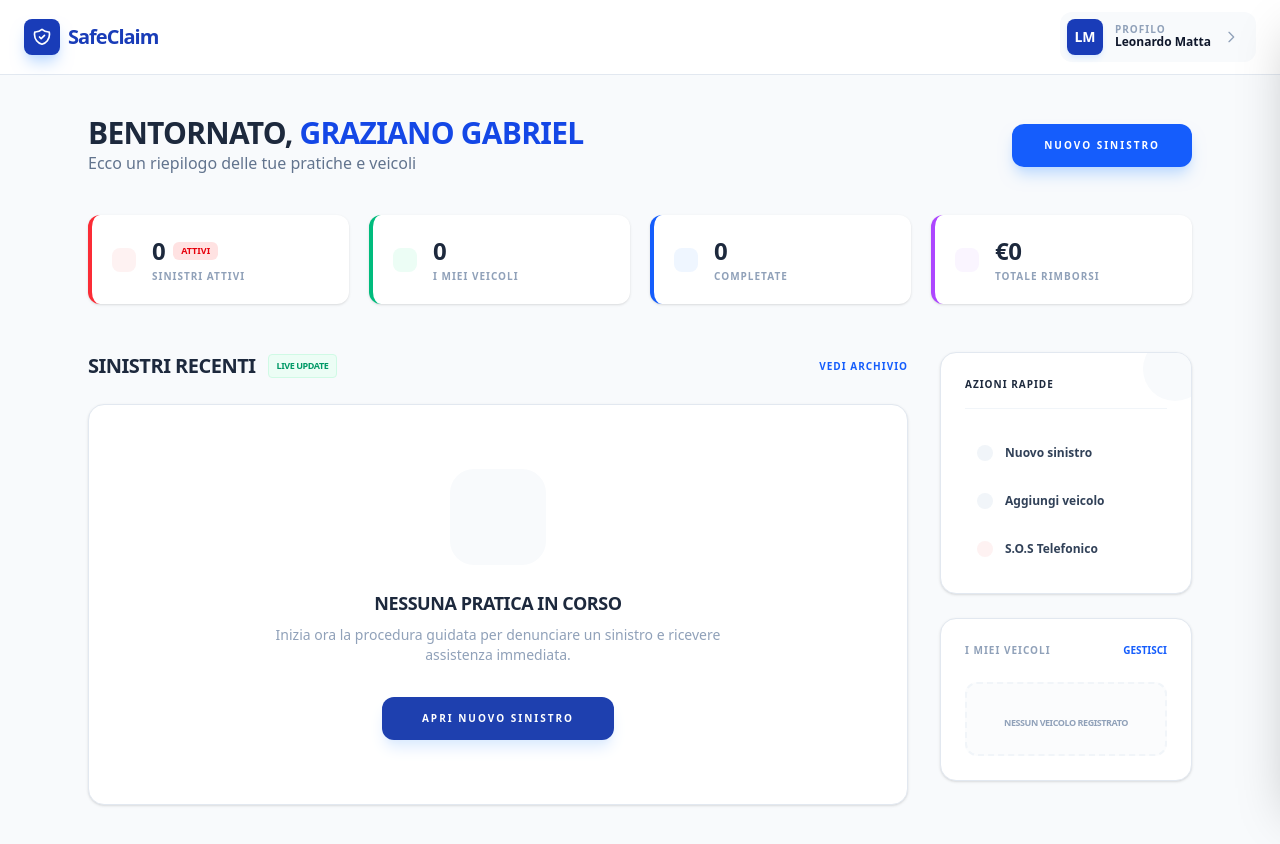
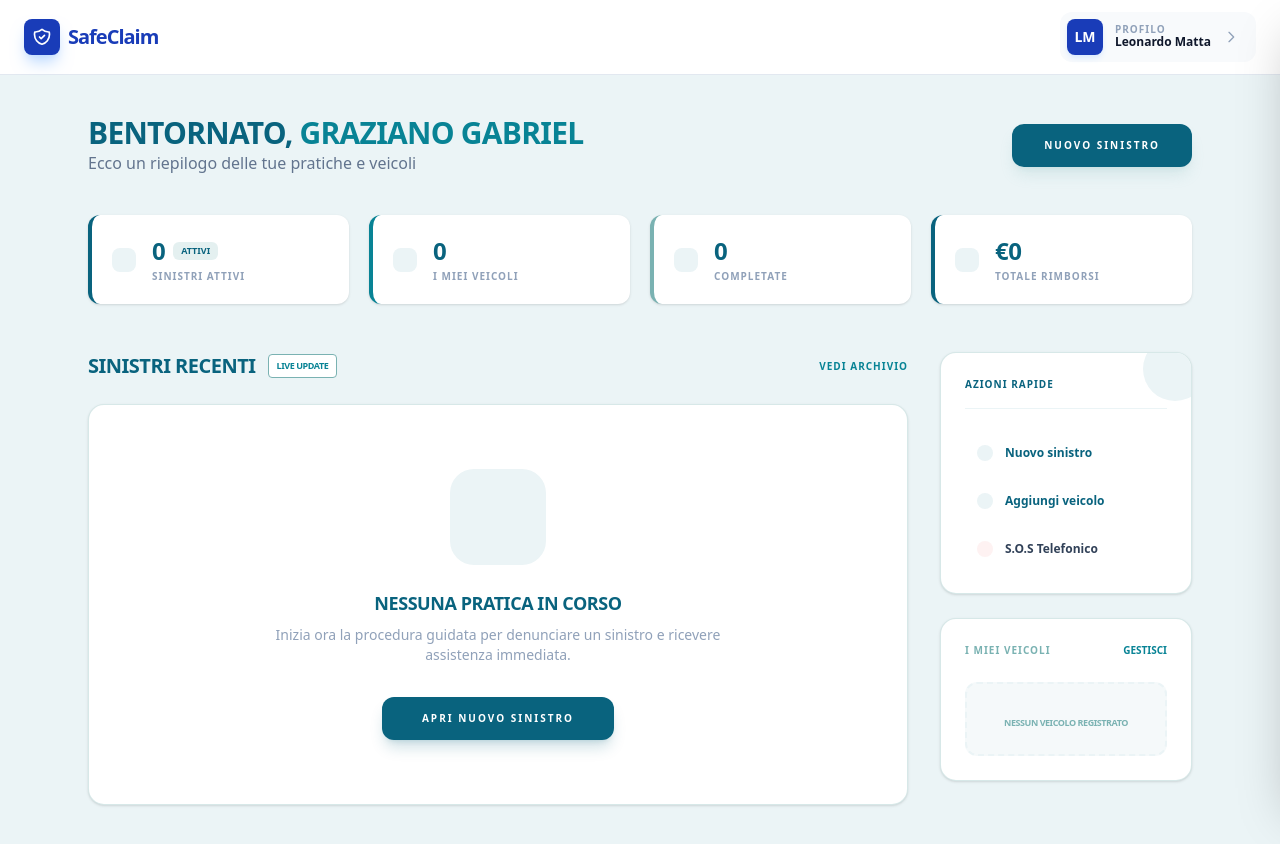
Before and after one commit to mattaLeo/SafeClaim5F---Frontend, an Angular app in the folder Frontend-5F/: page /automobilista in a window 1280 px wide. Shown: the top 844 px of the page. Built offline with nearby package versions, Linux system fonts and the light colour scheme.

Commit message:
palette nuova

```diff
--- a/Frontend-5F/src/app/automobilista/automobilista.html
+++ b/Frontend-5F/src/app/automobilista/automobilista.html
@@ -1,67 +1,67 @@
-<div class="w-full min-h-screen bg-[#F8FAFC]">
+<div class="w-full min-h-screen bg-[#EBF4F6]">
 
   <div class="max-w-6xl mx-auto px-6 py-10">
 
     <header class="flex flex-col md:flex-row justify-between items-start md:items-center mb-10 gap-4">
       <div>
-        <h1 class="text-3xl font-black text-slate-800 uppercase tracking-tight">
-          Bentornato, <span class="text-blue-700">GRAZIANO GABRIEL</span>
+        <h1 class="text-3xl font-black text-[#09637E] uppercase tracking-tight">
+          Bentornato, <span class="text-[#088395]">GRAZIANO GABRIEL</span>
         </h1>
         <p class="text-slate-500 font-medium">Ecco un riepilogo delle tue pratiche e veicoli</p>
       </div>
-      <button type="button" (click)="openNewSinistro()" class="bg-blue-600 hover:bg-blue-700 text-white font-black text-[10px] uppercase tracking-[0.2em] py-3.5 px-8 rounded-xl shadow-lg shadow-blue-200 transition-all">
+      <button type="button" (click)="openNewSinistro()" class="bg-[#09637E] hover:bg-[#088395] text-white font-black text-[10px] uppercase tracking-[0.2em] py-3.5 px-8 rounded-xl shadow-lg shadow-[#7AB2B2]/20 transition-all">
         Nuovo Sinistro
       </button>
     </header>
 
     <div class="grid grid-cols-1 md:grid-cols-2 lg:grid-cols-4 gap-5 mb-12">
 
-      <div class="bg-white p-5 rounded-xl shadow-sm border-l-4 border-red-500 flex items-center justify-between">
+      <div class="bg-white p-5 rounded-xl shadow-sm border-l-4 border-[#09637E] flex items-center justify-between">
         <div class="flex items-center gap-4">
-          <div class="bg-red-50 p-3 rounded-lg text-red-600">
+          <div class="bg-[#EBF4F6] p-3 rounded-lg text-[#09637E]">
             <i class="bi bi-clock-history fs-4"></i>
           </div>
           <div>
             <div class="flex items-center gap-2">
-              <h3 class="text-2xl font-black text-slate-800 tracking-tight">0</h3>
-              <span class="bg-red-100 text-red-600 text-[9px] font-black px-2 py-0.5 rounded-md uppercase">Attivi</span>
+              <h3 class="text-2xl font-black text-[#09637E] tracking-tight">0</h3>
+              <span class="bg-[#7AB2B2]/20 text-[#09637E] text-[9px] font-black px-2 py-0.5 rounded-md uppercase">Attivi</span>
             </div>
             <p class="text-slate-400 text-[10px] font-black uppercase tracking-widest mt-0.5">Sinistri Attivi</p>
           </div>
         </div>
       </div>
 
-      <div class="bg-white p-5 rounded-xl shadow-sm border-l-4 border-emerald-500 flex items-center justify-between">
+      <div class="bg-white p-5 rounded-xl shadow-sm border-l-4 border-[#088395] flex items-center justify-between">
         <div class="flex items-center gap-4">
-          <div class="bg-emerald-50 p-3 rounded-lg text-emerald-600">
+          <div class="bg-[#EBF4F6] p-3 rounded-lg text-[#088395]">
             <i class="bi bi-car-front fs-4"></i>
           </div>
           <div>
-            <h3 class="text-2xl font-black text-slate-800 tracking-tight">0</h3>
+            <h3 class="text-2xl font-black text-[#09637E] tracking-tight">0</h3>
             <p class="text-slate-400 text-[10px] font-black uppercase tracking-widest mt-0.5">I Miei Veicoli</p>
           </div>
         </div>
       </div>
 
-      <div class="bg-white p-5 rounded-xl shadow-sm border-l-4 border-blue-600 flex items-center justify-between">
+      <div class="bg-white p-5 rounded-xl shadow-sm border-l-4 border-[#7AB2B2] flex items-center justify-between">
         <div class="flex items-center gap-4">
-          <div class="bg-blue-50 p-3 rounded-lg text-blue-600">
+          <div class="bg-[#EBF4F6] p-3 rounded-lg text-[#7AB2B2]">
             <i class="bi bi-check2-all fs-4"></i>
           </div>
           <div>
-            <h3 class="text-2xl font-black text-slate-800 tracking-tight">0</h3>
+            <h3 class="text-2xl font-black text-[#09637E] tracking-tight">0</h3>
             <p class="text-slate-400 text-[10px] font-black uppercase tracking-widest mt-0.5">Completate</p>
           </div>
         </div>
       </div>
 
-      <div class="bg-white p-5 rounded-xl shadow-sm border-l-4 border-purple-500 flex items-center justify-between">
+      <div class="bg-white p-5 rounded-xl shadow-sm border-l-4 border-[#09637E] flex items-center justify-between">
         <div class="flex items-center gap-4">
-          <div class="bg-purple-50 p-3 rounded-lg text-purple-600">
+          <div class="bg-[#EBF4F6] p-3 rounded-lg text-[#09637E]">
             <i class="bi bi-currency-euro fs-4"></i>
           </div>
           <div>
-            <h3 class="text-2xl font-black text-slate-800 tracking-tight">€0</h3>
+            <h3 class="text-2xl font-black text-[#09637E] tracking-tight">€0</h3>
             <p class="text-slate-400 text-[10px] font-black uppercase tracking-widest mt-0.5">Totale Rimborsi</p>
           </div>
         </div>
@@ -73,74 +73,65 @@
       <div class="lg:col-span-3">
         <div class="flex justify-between items-center mb-6">
           <div class="flex items-center gap-3">
-            <h2 class="text-xl font-black text-slate-800 uppercase tracking-tight">Sinistri Recenti</h2>
-            <span class="bg-emerald-50 text-emerald-600 text-[9px] font-black px-2 py-1 rounded border border-emerald-100 uppercase tracking-tighter">Live Update</span>
+            <h2 class="text-xl font-black text-[#09637E] uppercase tracking-tight">Sinistri Recenti</h2>
+            <span class="bg-white text-[#088395] text-[9px] font-black px-2 py-1 rounded border border-[#7AB2B2] uppercase tracking-tighter">Live Update</span>
           </div>
-          <button class="text-[10px] font-black text-blue-600 uppercase tracking-widest hover:underline">Vedi Archivio</button>
+          <button class="text-[10px] font-black text-[#088395] uppercase tracking-widest hover:underline">Vedi Archivio</button>
         </div>
 
-        <!-- if sinistri empty, show placeholder -->
-        <div *ngIf="sinistri.length === 0" class="bg-white rounded-2xl shadow-sm border border-slate-200 p-16 text-center group hover:border-blue-200 transition-all">
-          <div class="bg-slate-50 w-24 h-24 rounded-3xl flex items-center justify-center text-slate-200 mx-auto mb-6 group-hover:bg-blue-50 group-hover:text-blue-200 transition-colors">
+        <div *ngIf="sinistri.length === 0" class="bg-white rounded-2xl shadow-sm border border-[#7AB2B2]/30 p-16 text-center group hover:border-[#088395] transition-all">
+          <div class="bg-[#EBF4F6] w-24 h-24 rounded-3xl flex items-center justify-center text-[#7AB2B2] mx-auto mb-6 group-hover:bg-[#088395] group-hover:text-white transition-colors">
             <i class="bi bi-clipboard2-plus text-5xl"></i>
           </div>
-          <h3 class="text-slate-800 font-black text-lg uppercase tracking-tight mb-2">Nessuna pratica in corso</h3>
+          <h3 class="text-[#09637E] font-black text-lg uppercase tracking-tight mb-2">Nessuna pratica in corso</h3>
           <p class="text-slate-400 text-sm max-w-md mx-auto mb-8 font-medium">Inizia ora la procedura guidata per denunciare un sinistro e ricevere assistenza immediata.</p>
-          <button type="button" (click)="openNewSinistro()" class="bg-[#1E40AF] text-white px-10 py-3.5 rounded-xl font-black text-[10px] uppercase tracking-[0.2em] shadow-lg shadow-blue-100 hover:scale-[1.02] active:scale-[0.98] transition-all">
+          <button type="button" (click)="openNewSinistro()" class="bg-[#09637E] text-white px-10 py-3.5 rounded-xl font-black text-[10px] uppercase tracking-[0.2em] shadow-lg shadow-[#09637E]/20 hover:scale-[1.02] active:scale-[0.98] transition-all">
             Apri Nuovo Sinistro
           </button>
         </div>
 
-        <!-- loop over sinistri -->
         <div *ngIf="sinistri.length > 0" class="space-y-4">
-          <div *ngFor="let s of sinistri" class="bg-white rounded-2xl shadow-sm border border-slate-200 p-6 hover:border-blue-200 transition-all cursor-pointer group">
+          <div *ngFor="let s of sinistri" class="bg-white rounded-2xl shadow-sm border border-[#7AB2B2]/30 p-6 hover:border-[#088395] transition-all cursor-pointer group">
             <div class="flex items-start justify-between mb-4">
               <div class="flex items-center gap-4">
-                <div class="bg-blue-50 p-3 rounded-lg text-blue-600">
+                <div class="bg-[#EBF4F6] p-3 rounded-lg text-[#09637E]">
                   <i class="bi bi-file-earmark-text text-xl"></i>
                 </div>
                 <div>
-                  <h3 class="font-black text-slate-800 uppercase tracking-tight">{{ s.targa }}</h3>
-                  <p class="text-slate-400 text-xs font-medium">
-                    {{ s.data_creazione | date:'dd/MM/yyyy HH:mm' }}
-                  </p>
+                  <h3 class="font-black text-[#09637E] uppercase tracking-tight">{{ s.targa }}</h3>
+                  <p class="text-slate-400 text-xs font-medium">{{ s.data_creazione | date:'dd/MM/yyyy HH:mm' }}</p>
                 </div>
               </div>
-              <span class="bg-blue-50 text-blue-600 text-[9px] font-black px-2 py-1 rounded uppercase">{{ s.stato }}</span>
+              <span class="bg-[#EBF4F6] text-[#088395] text-[9px] font-black px-2 py-1 rounded uppercase border border-[#7AB2B2]/20">{{ s.stato }}</span>
             </div>
             <p class="text-slate-500 text-sm mb-4 line-clamp-2">{{ s.descrizione }}</p>
-            <div class="flex items-center justify-between pt-4 border-t border-slate-100">
+            <div class="flex items-center justify-between pt-4 border-t border-[#EBF4F6]">
               <span class="text-slate-400 text-xs font-bold">ID: {{ s.id_automobilista }}</span>
-              <button class="text-blue-600 font-black text-[10px] uppercase tracking-widest hover:text-blue-800 transition-colors">Dettagli</button>
+              <button class="text-[#088395] font-black text-[10px] uppercase tracking-widest hover:text-[#09637E] transition-colors">Dettagli</button>
             </div>
           </div>
         </div>
       </div>
 
       <div class="space-y-6">
-
-        <div class="bg-white rounded-2xl p-6 shadow-sm border border-slate-200 relative overflow-hidden">
-          <div class="absolute -right-4 -top-4 w-16 h-16 bg-slate-50 rounded-full"></div>
-
+        <div class="bg-white rounded-2xl p-6 shadow-sm border border-[#7AB2B2]/30 relative overflow-hidden">
+          <div class="absolute -right-4 -top-4 w-16 h-16 bg-[#EBF4F6] rounded-full"></div>
           <div class="relative">
-            <h3 class="font-black text-slate-800 text-[10px] mb-6 uppercase tracking-widest border-b border-slate-100 pb-4">Azioni Rapide</h3>
-
+            <h3 class="font-black text-[#09637E] text-[10px] mb-6 uppercase tracking-widest border-b border-[#EBF4F6] pb-4">Azioni Rapide</h3>
             <div class="space-y-2">
-              <button (click)="openNewSinistro()" class="w-full flex items-center gap-3 p-3 rounded-xl hover:bg-slate-50 transition-all group text-left">
-                <div class="bg-slate-100 p-2 rounded-lg text-slate-500 group-hover:bg-blue-600 group-hover:text-white transition-all">
+              <button (click)="openNewSinistro()" class="w-full flex items-center gap-3 p-3 rounded-xl hover:bg-[#EBF4F6] transition-all group text-left">
+                <div class="bg-[#EBF4F6] p-2 rounded-lg text-[#09637E] group-hover:bg-[#09637E] group-hover:text-white transition-all">
                   <i class="bi bi-plus-circle"></i>
                 </div>
-                <span class="font-bold text-slate-700 text-xs">Nuovo sinistro</span>
+                <span class="font-bold text-[#09637E] text-xs">Nuovo sinistro</span>
               </button>
-
-              <button class="w-full flex items-center gap-3 p-3 rounded-xl hover:bg-slate-50 transition-all group text-left">
-                <div class="bg-slate-100 p-2 rounded-lg text-slate-500 group-hover:bg-emerald-600 group-hover:text-white transition-all">
+              <button class="w-full flex items-center gap-3 p-3 rounded-xl hover:bg-[#EBF4F6] transition-all group text-left">
+                <div class="bg-[#EBF4F6] p-2 rounded-lg text-[#088395] group-hover:bg-[#088395] group-hover:text-white transition-all">
                   <i class="bi bi-car-front"></i>
                 </div>
-                <span class="font-bold text-slate-700 text-xs">Aggiungi veicolo</span>
+                <span class="font-bold text-[#09637E] text-xs">Aggiungi veicolo</span>
               </button>
-
-              <button class="w-full flex items-center gap-3 p-3 rounded-xl hover:bg-slate-50 transition-all group text-left text-red-600">
+              <button class="w-full flex items-center gap-3 p-3 rounded-xl hover:bg-red-50 transition-all group text-left text-red-600">
                 <div class="bg-red-50 p-2 rounded-lg text-red-600 group-hover:bg-red-600 group-hover:text-white transition-all">
                   <i class="bi bi-telephone"></i>
                 </div>
@@ -150,21 +141,20 @@
           </div>
         </div>
 
-        <div class="bg-white p-6 rounded-2xl shadow-sm border border-slate-200">
+        <div class="bg-white p-6 rounded-2xl shadow-sm border border-[#7AB2B2]/30">
           <div class="flex justify-between items-center mb-6">
-            <h2 class="text-[10px] font-black text-slate-400 uppercase tracking-widest">I Miei Veicoli</h2>
-            <button class="text-[10px] font-black text-blue-600 uppercase hover:underline">Gestisci</button>
+            <h2 class="text-[10px] font-black text-[#7AB2B2] uppercase tracking-widest">I Miei Veicoli</h2>
+            <button class="text-[10px] font-black text-[#088395] uppercase hover:underline">Gestisci</button>
           </div>
-          <div class="py-6 text-center border-2 border-dashed border-slate-100 rounded-xl bg-slate-50/50">
-            <i class="bi bi-car-front text-slate-200 text-2xl mb-2 block"></i>
-            <p class="text-slate-400 text-[9px] font-black uppercase tracking-tighter">Nessun Veicolo Registrato</p>
+          <div class="py-6 text-center border-2 border-dashed border-[#EBF4F6] rounded-xl bg-[#EBF4F6]/50">
+            <i class="bi bi-car-front text-[#7AB2B2] text-2xl mb-2 block"></i>
+            <p class="text-[#7AB2B2] text-[9px] font-black uppercase tracking-tighter">Nessun Veicolo Registrato</p>
           </div>
         </div>
 
       </div>
     </div>
 
-    <!-- inline nuovo sinistro full-screen component -->
     <app-nuovo-sinistro *ngIf="showNewSinistro" (created)="onCreated($event)" (closed)="closeNewSinistro()"></app-nuovo-sinistro>
   </div>
 </div>
```
Also changed, not shown: Frontend-5F/src/app/assicurazione/assicurazione.html (+39 -40 lines), 1 other file (tests, documents, lock files or other folders).
